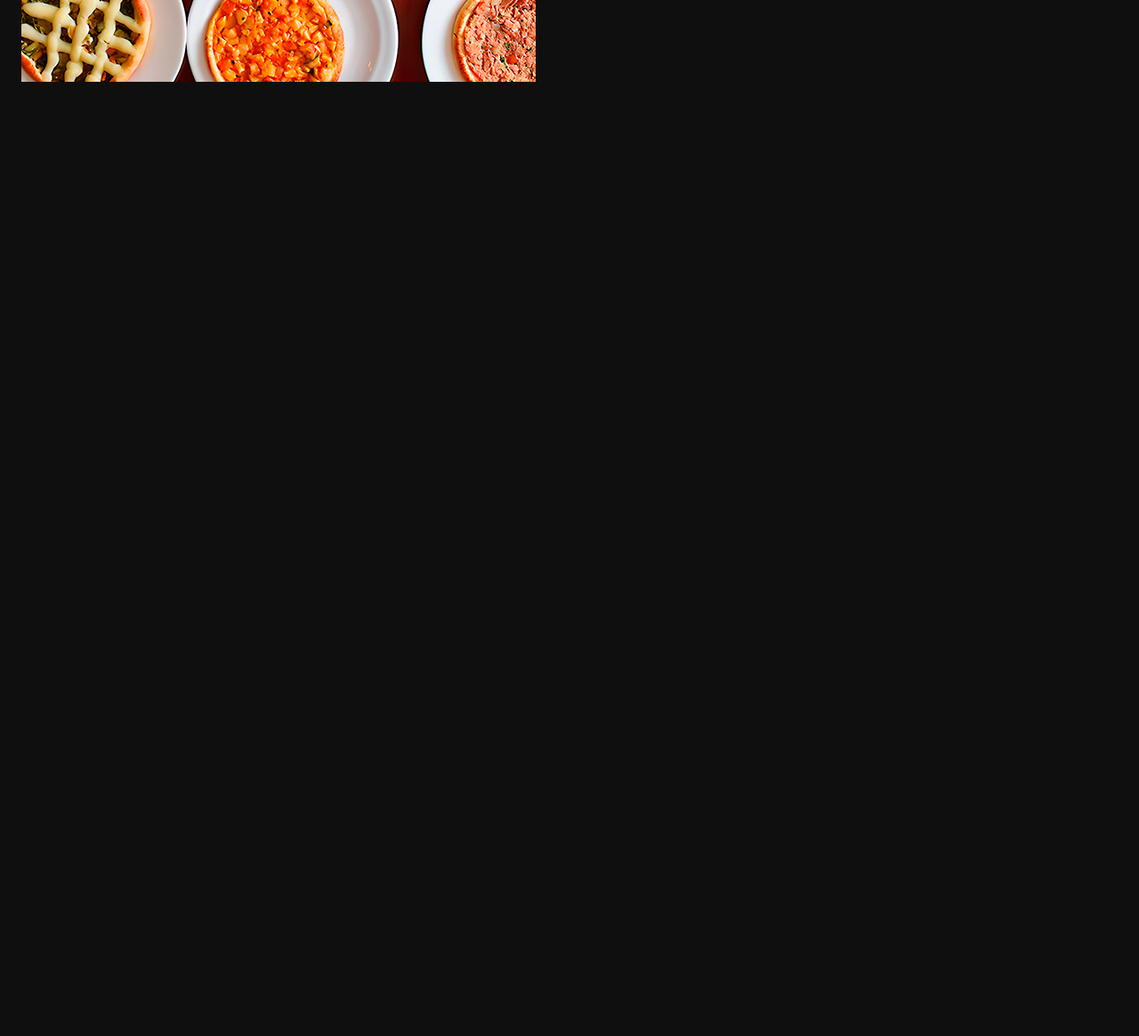
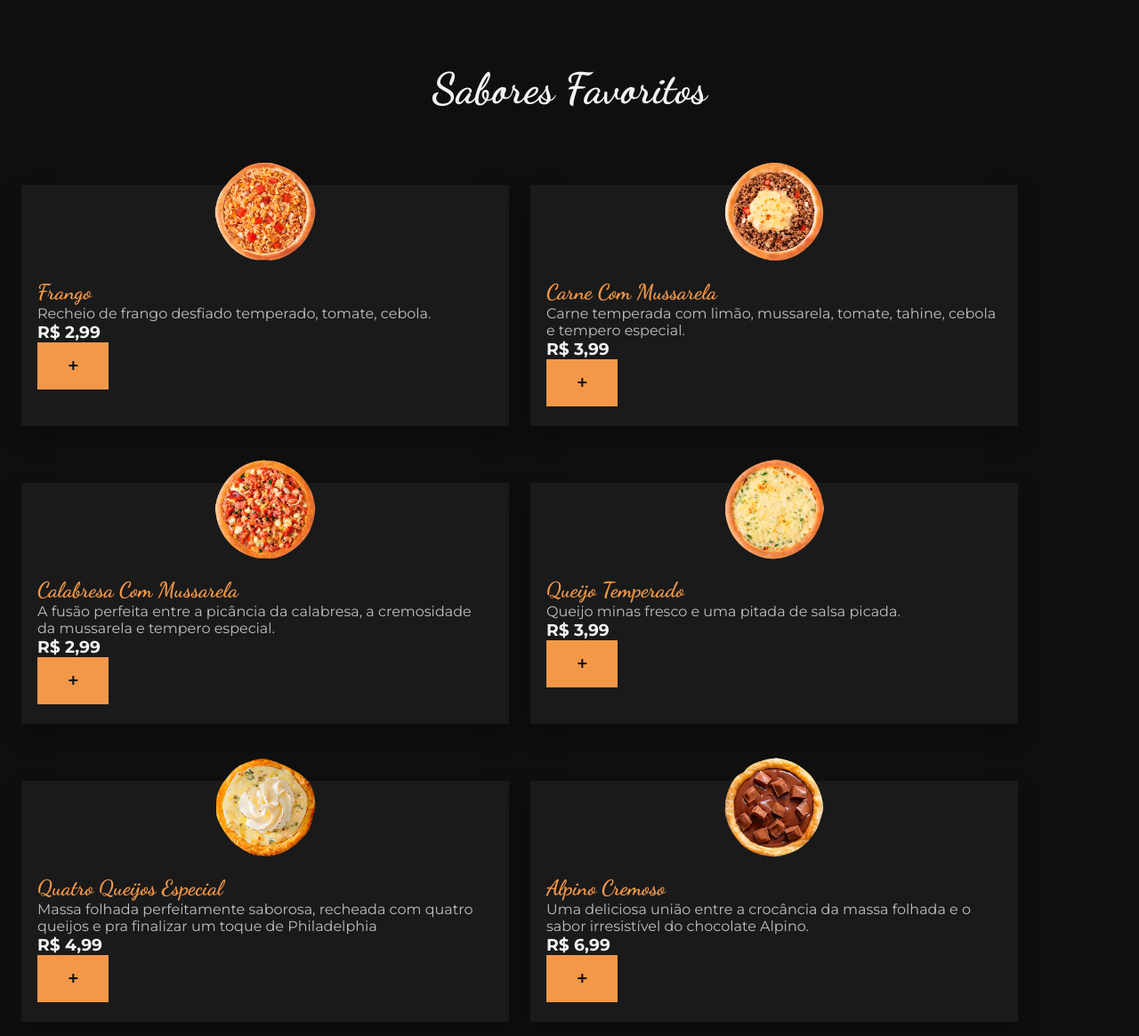
Before and after one commit to 01Keven/responsive-esfiha-website, a plain HTML site: page index.html in a window 1280 px wide. Shown: the part 2967-4132 px from the top of the page at 89% size. Before the commit the page ends 3267 px from the top, so only its background shows below. Drawn offline with nearby package versions, Linux system fonts and the light colour scheme.

Commit message:
:construction: About Us

```diff
--- a/assets/css/style.css
+++ b/assets/css/style.css
@@ -397,15 +397,63 @@ button {
     color: var(--first-color);
 }
 
-about__container{
+.about__container{
     row-gap: 4rem;
 }
 
-about__
+.about__data{
+    position: relative;
+    text-align: center;
+}
+
+.about__description{
+    margin-bottom: 3rem;
+}
+
+.about__trigo{
+    width: 70px;
+    position: absolute;
+    bottom: 1rem;
+    top: 15rem;
+    right: 0rem;
+    rotate: -15deg;
+}
+
+.about__img{
+    width: 320px;
+    justify-self: center;
+}
 
   /*=============== FAVORITES ===============*/
+.favorite__container{
+    padding-top: 3.5rem;
+    grid-template-columns: repeat(2,1fr);
+    gap: 4rem 1.5rem;
+  }
 
+.favorite__card{
+    position: relative;
+    background-color: var(--container-color);
+    box-shadow: 0 12px 24px hsla(0, 0%, 0%, .3);
+    padding: 6.5rem 1rem 1.25rem;
+    border: 2px solid transparent;
+    transition: border-color .4s;
+  }
 
+.favorite__img{
+    width: 120px;
+    position: absolute;
+    top: -2rem;
+    left: 0;
+    right: 0;
+    margin: 0 auto;
+}
+
+.favorite__title{
+    font-size: var(--h2-font-size);
+    font-family: var(--second-font);
+    color: var(--first-color);
+}
   /*=============== VISIT ===============*/
 
 
--- a/index.html
+++ b/index.html
@@ -151,20 +151,114 @@
                     <h2 class="section__title">Sobre Nós</h2>
 
                     <p class="about__description">
-                        No <strong>Esfihas Palace</strong>, somos apaixonados por oferecer uma experiência culinária única. Nossa missão é trazer autenticidade e sabor incomparável a cada esfiha. Com ingredientes frescos e receitas tradicionais, convidamos você a saborear a excelência em nosso pedaço do paraíso gastronômico
+                        Na <strong>Esfihas Palace</strong>, somos apaixonados por oferecer uma experiência culinária única. Nossa missão é trazer autenticidade e sabor incomparável a cada esfiha. Com ingredientes frescos e receitas tradicionais, convidamos você a saborear a excelência em nosso pedaço do paraíso gastronômico
                     </p>
 
                     <a href="#" class="button">Saber Mais</a>
 
-                    <img src="assets/img/trigo.png" alt="image" class="about__trigo">
+                    <img src="assets/img/cortador.png" alt="image" class="about__trigo">
                 </div>
 
-                <img src="assets/img/about-esfiha1.png" alt="image" class="about__esfiha">
+                <img src="assets/img/about-esfiha2.png" alt="image" class="about__esfiha">
             </div>
         </section>
 
         <!-- Favorites -->
         <section class="favorite section" id="favorite">
+            <h2 class="section__title">Sabores Favoritos</h2>
+
+            <div class="favorite__container container grid">
+
+                <!-- FRANGO -->
+                <article class="favorite__card">
+                    <img src="assets/img/esfiha-frango.png" alt="image" class="favorite__img">
+
+                    <div class="favorite__data">
+                        <h2 class="favorite__title">Frango</h2>
+                        <span class="favorite__subtitle">Recheio de frango desfiado temperado, tomate, cebola.</span>
+                        <h3 class="favorite__price">R$ 2,99</h3>
+                    </div>
+
+                    <button class="favorite__button button">
+                        <i class="ri-add-line"></i>
+                    </button>
+                </article>
+
+                <!-- CARNE MUSSARELA -->
+                <article class="favorite__card">
+                    <img src="assets/img/esfiha-carne-mussarela.png" alt="image" class="favorite__img">
+
+                    <div class="favorite__data">
+                        <h2 class="favorite__title">Carne Com Mussarela</h2>
+                        <span class="favorite__subtitle">Carne temperada com limão, mussarela, tomate, tahine, cebola e tempero especial.</span>
+                        <h3 class="favorite__price">R$ 3,99</h3>
+                    </div>
+
+                    <button class="favorite__button button">
+                        <i class="ri-add-line"></i>
+                    </button>
+                </article>
+
+                <!-- CALABRESA MUSSARELA -->
+                <article class="favorite__card">
+                    <img src="assets/img/esfiha-calabresa-mussarela.png" alt="image" class="favorite__img">
+
+                    <div class="favorite__data">
+                        <h2 class="favorite__title">Calabresa Com Mussarela</h2>
+                        <span class="favorite__subtitle"> A fusão perfeita entre a picância da calabresa, a cremosidade da mussarela e tempero especial.</span>
+                        <h3 class="favorite__price">R$ 2,99</h3>
+                    </div>
+
+                    <button class="favorite__button button">
+                        <i class="ri-add-line"></i>
+                    </button>
+                </article>
+
+                <!-- QUEIJO -->
+                <article class="favorite__card">
+                    <img src="assets/img/esfiha-queijo.png" alt="image" class="favorite__img">
+
+                    <div class="favorite__data">
+                        <h2 class="favorite__title">Queijo Temperado</h2>
+                        <span class="favorite__subtitle">Queijo minas fresco e uma pitada de salsa picada.</span>
+                        <h3 class="favorite__price">R$ 3,99</h3>
+                    </div>
+
+                    <button class="favorite__button button">
+                        <i class="ri-add-line"></i>
+                    </button>
+                </article>
+
+                <!-- QUATRO QUEIJOS -->
+                <article class="favorite__card">
+                    <img src="assets/img/esfiha-quatro-queijos.png" alt="image" class="favorite__img">
+
+                    <div class="favorite__data">
+                        <h2 class="favorite__title">Quatro Queijos Especial</h2>
+                        <span class="favorite__subtitle">Massa folhada perfeitamente saborosa, recheada com quatro queijos e pra finalizar um toque de Philadelphia</span>
+                        <h3 class="favorite__price">R$ 4,99</h3>
+                    </div>
+
+                    <button class="favorite__button button">
+                        <i class="ri-add-line"></i>
+                    </button>
+                </article>
+
+                <!-- Alpino -->
+                <article class="favorite__card">
+                    <img src="assets/img/esfiha-alpino.png" alt="image" class="favorite__img">
+
+                    <div class="favorite__data">
+                        <h2 class="favorite__title">Alpino Cremoso</h2>
+                        <span class="favorite__subtitle">Uma deliciosa união entre a crocância da massa folhada e o sabor irresistível do chocolate Alpino.</span>
+                        <h3 class="favorite__price">R$ 6,99</h3>
+                    </div>
+
+                    <button class="favorite__button button">
+                        <i class="ri-add-line"></i>
+                    </button>
+                </article>
+            </div>
 
         </section>
 
```
Also changed, not shown: assets/img/about-esfiha2.png (added).
